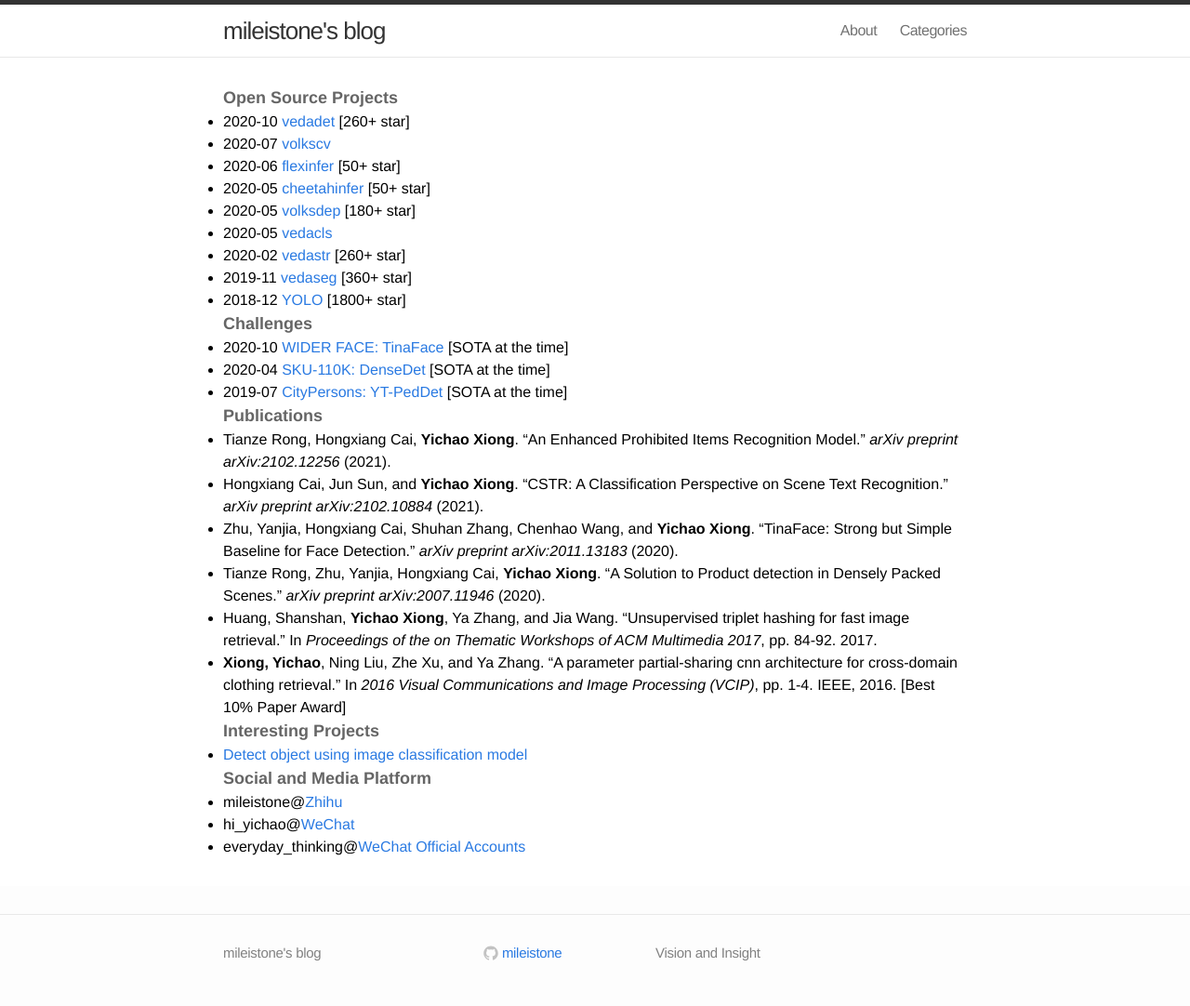
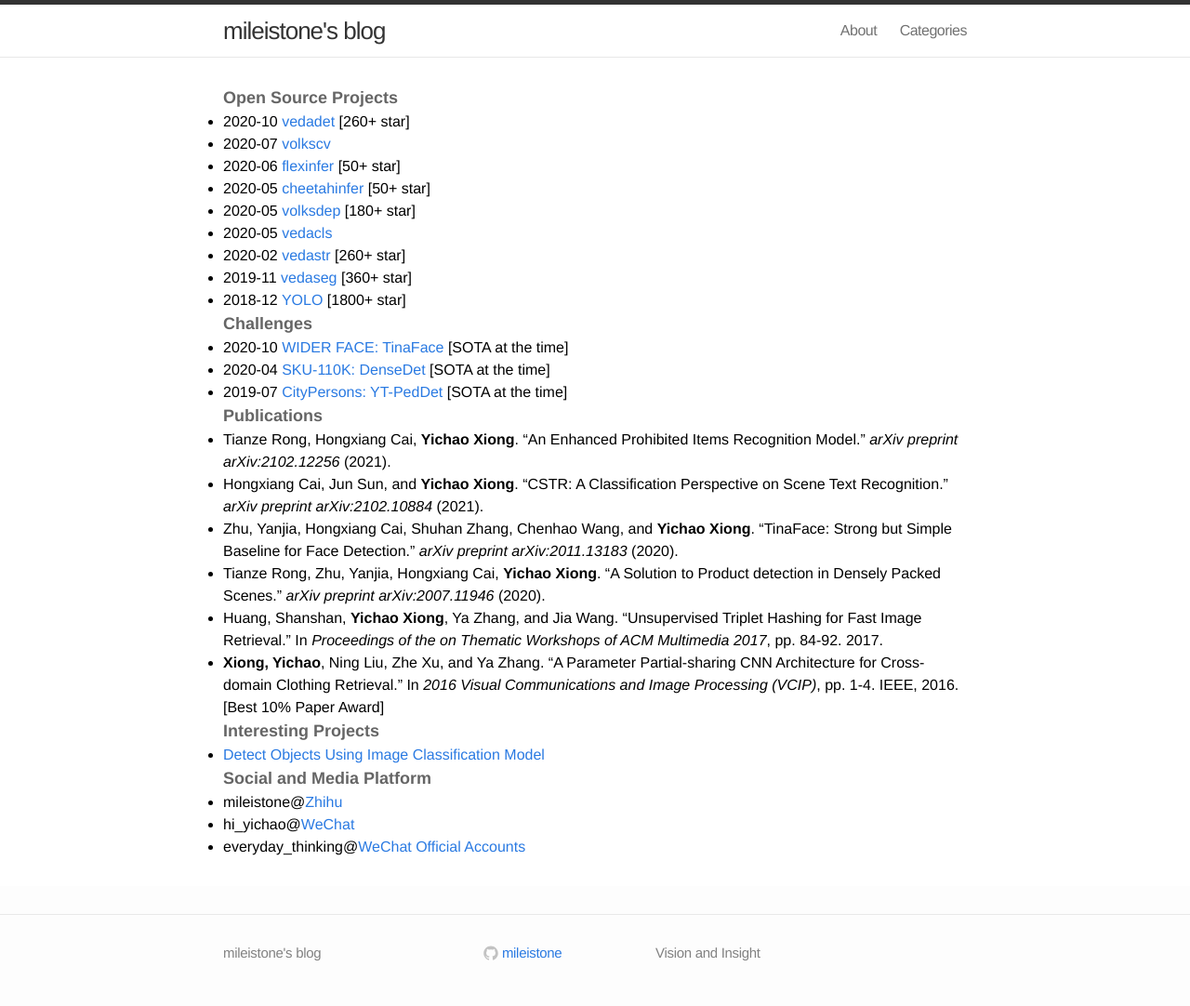
Before and after one commit to mileistone/mileistone.github.io, a Jekyll site: the page built from pages/about.md, in a window 1280 px wide. Shown: the whole page at 93% size. Built offline with Jekyll 4.4.1, drawn with Linux system fonts in a browser that asks for light colours.

Commit message:
Update about.md

```diff
--- a/pages/about.md
+++ b/pages/about.md
@@ -43,20 +43,13 @@ includelink: true
 
 - Tianze Rong, Zhu, Yanjia, Hongxiang Cai, **Yichao Xiong**. "A Solution to Product detection in Densely Packed Scenes." *arXiv preprint arXiv:2007.11946* (2020).
 
-- Huang, Shanshan, **Yichao Xiong**, Ya Zhang, and Jia Wang. "Unsupervised triplet hashing for fast image retrieval." In *Proceedings of the on Thematic Workshops of ACM Multimedia 2017*, pp. 84-92. 2017.
+- Huang, Shanshan, **Yichao Xiong**, Ya Zhang, and Jia Wang. "Unsupervised Triplet Hashing for Fast Image Retrieval." In *Proceedings of the on Thematic Workshops of ACM Multimedia 2017*, pp. 84-92. 2017.
 
-- **Xiong, Yichao**, Ning Liu, Zhe Xu, and Ya Zhang. "A parameter partial-sharing cnn architecture for cross-domain clothing retrieval." In *2016 Visual Communications and Image Processing (VCIP)*, pp. 1-4. IEEE, 2016. [Best 10% Paper Award]
-
-
-
-
-
-
-
+- **Xiong, Yichao**, Ning Liu, Zhe Xu, and Ya Zhang. "A Parameter Partial-sharing CNN Architecture for Cross-domain Clothing Retrieval." In *2016 Visual Communications and Image Processing (VCIP)*, pp. 1-4. IEEE, 2016. [Best 10% Paper Award]
 
 ##### Interesting Projects
 
-- [Detect object using image classification model](https://github.com/Media-Smart/cls2det)
+- [Detect Objects Using Image Classification Model](https://github.com/Media-Smart/cls2det)
 
 ##### Social and Media Platform
 
```
